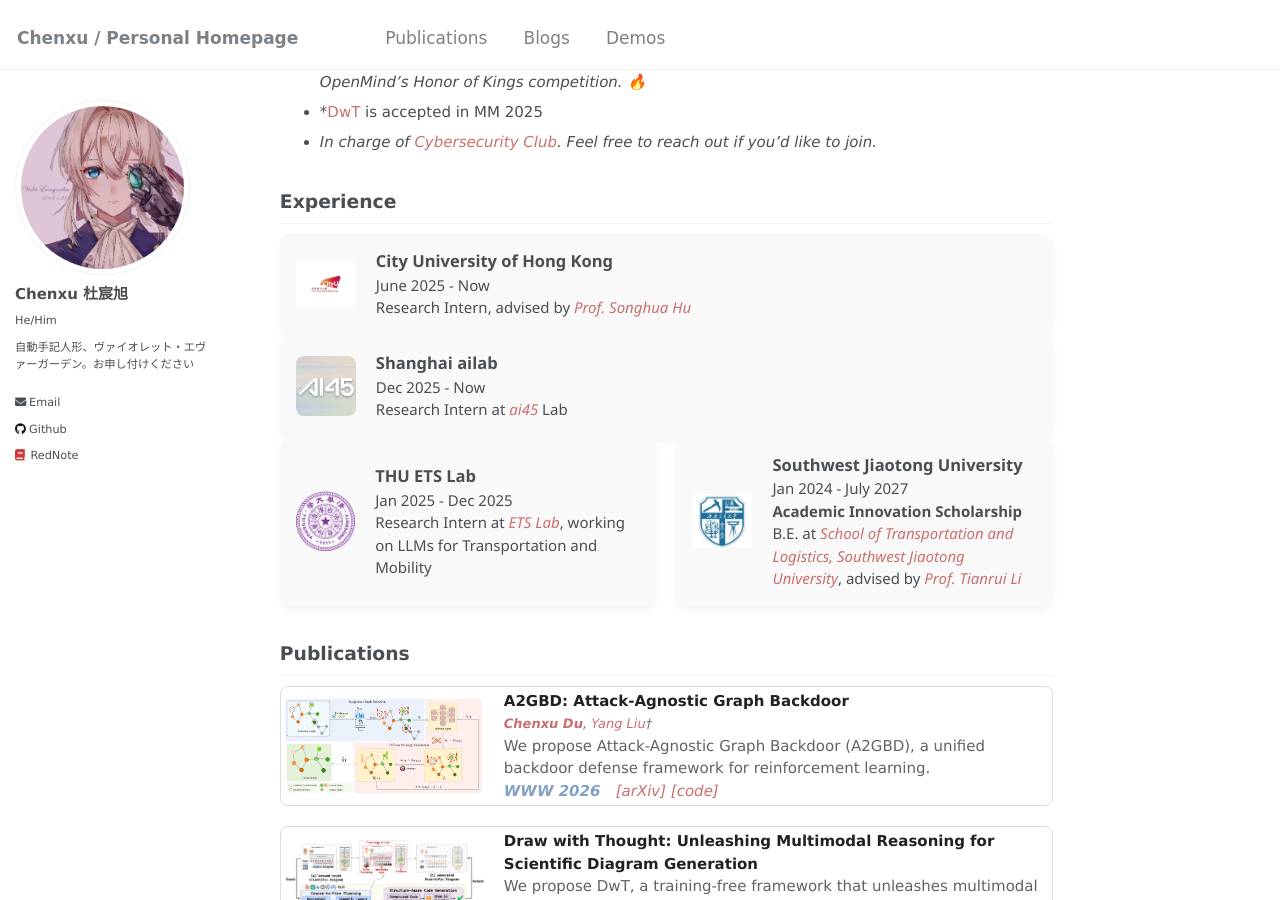
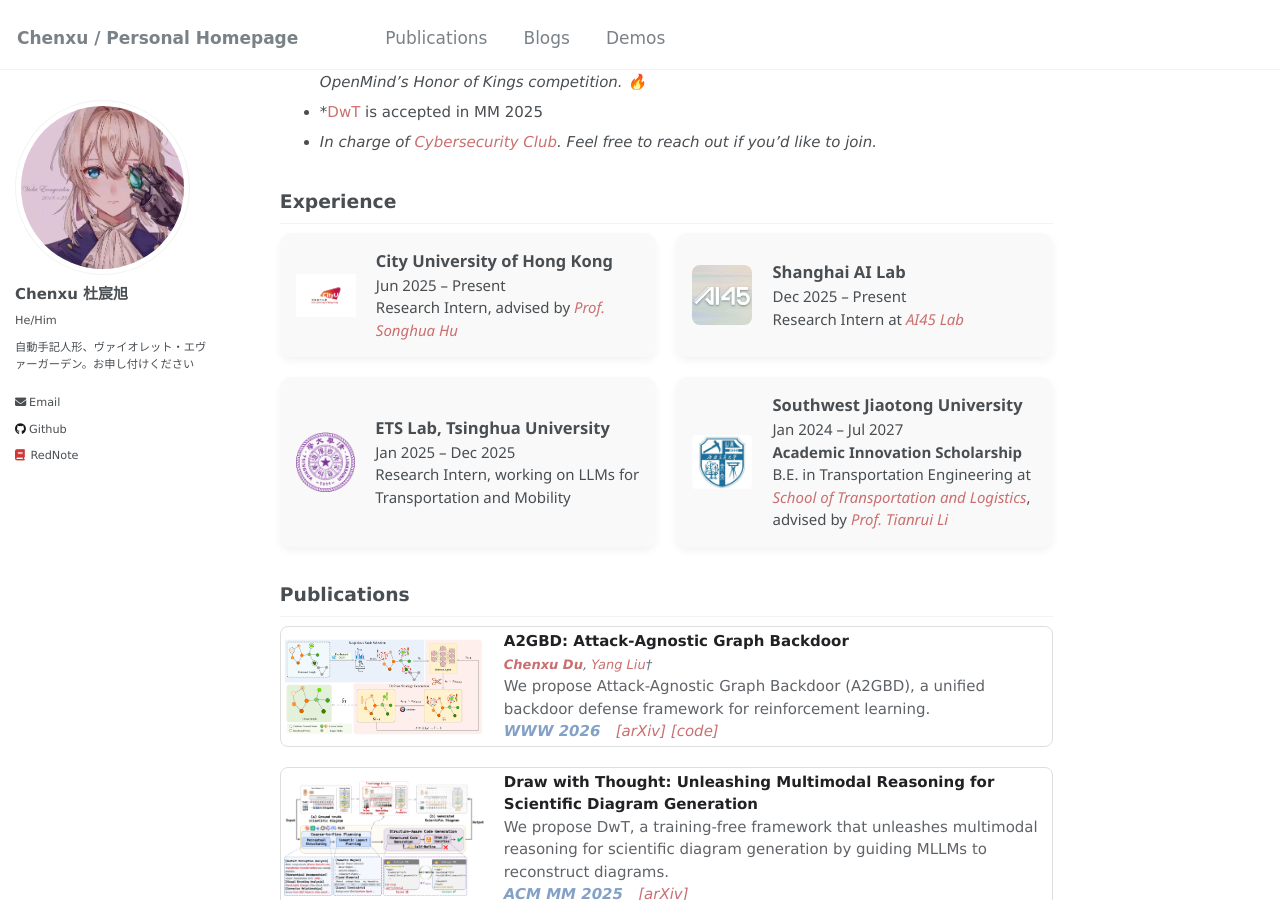
Before and after one commit to Dcx-swjtu/Dcx-swjtu, a Jekyll site: the page built from _pages/about.md, in a window 1280 px wide and 900 px high, scrolled down 327 px. Built offline with Jekyll 4.4.1, drawn with Linux system fonts in a browser that asks for light colours; some web fonts are replaced.

Commit message:
Update experience section formatting and content

```diff
--- a/_pages/about.md
+++ b/_pages/about.md
@@ -188,43 +188,45 @@ News
 Experience
 --------------
 
+  <div class="experience-container">
   <div class="experience-card">
-      <img src="images/Cityu.png" alt="Cityu logo" class="experience-logo">
-      <div class="experience-info">
-          <strong>City University of Hong Kong</strong><br>
-          June 2025 - Now<br>
-          Research Intern, advised by <a href="https://songhuahu-umd.github.io/"><em>Prof. Songhua Hu</em></a>
-      </div>
-  </div>
-
-
-  <div class="experience-card">
-      <img src="images/ailab.jpg" alt="ailab logo" class="experience-logo">
-      <div class="experience-info">
-          <strong>Shanghai ailab</strong><br>
-          Dec 2025 - Now<br>
-          Research Intern at <a href="https://ai45.shlab.org.cn/"><em>ai45</em></a> Lab
-      </div>
-  </div>
-
-<div class="experience-container">
-  <div class="experience-card">
-      <img src="images/thu.png" alt="thu logo" class="experience-logo">
-      <div class="experience-info">
-          <strong>THU ETS Lab</strong><br>
-          Jan 2025 - Dec 2025<br>
-          Research Intern at <a href="https://www.ets.svm.tsinghua.edu.cn/"><em>ETS Lab</em></a>, working on LLMs for Transportation and Mobility
-      </div>
+    <img src="images/Cityu.png" alt="CityU logo" class="experience-logo">
+    <div class="experience-info">
+      <strong>City University of Hong Kong</strong><br>
+      Jun 2025 – Present<br>
+      Research Intern, advised by <a href="https://songhuahu-umd.github.io/"><em>Prof. Songhua Hu</em></a>
+    </div>
   </div>
 
   <div class="experience-card">
-      <img src="images/SWJTU.jpg" alt="SWJTU logo" class="experience-logo">
-      <div class="experience-info">
-          <strong>Southwest Jiaotong University</strong><br>
-          Jan 2024 - July 2027<br>
-          <b>Academic Innovation Scholarship</b><br>
-          B.E. at <a href="https://ctt.swjtu.edu.cn/xygknew/jtgcx.htm"><em>School of Transportation and Logistics, Southwest Jiaotong University</em></a>, advised by <a            href="https://faculty.swjtu.edu.cn/litianrui/zh_CN/index.htm"><em>Prof. Tianrui Li</em></a>
-      </div>
+    <img src="images/ailab.jpg" alt="Shanghai AI Lab logo" class="experience-logo">
+    <div class="experience-info">
+      <strong>Shanghai AI Lab</strong><br>
+      Dec 2025 – Present<br>
+      Research Intern at <a href="https://ai45.shlab.org.cn/"><em>AI45 Lab</em></a>
+    </div>
+  </div>
+
+  <div class="experience-card">
+    <img src="images/thu.png" alt="Tsinghua University logo" class="experience-logo">
+    <div class="experience-info">
+      <strong>ETS Lab, Tsinghua University</strong><br>
+      Jan 2025 – Dec 2025<br>
+      Research Intern, working on LLMs for Transportation and Mobility
+    </div>
+  </div>
+
+  <div class="experience-card">
+    <img src="images/SWJTU.jpg" alt="SWJTU logo" class="experience-logo">
+    <div class="experience-info">
+      <strong>Southwest Jiaotong University</strong><br>
+      Jan 2024 – Jul 2027<br>
+      <b>Academic Innovation Scholarship</b><br>
+      B.E. in Transportation Engineering at
+      <a href="https://ctt.swjtu.edu.cn/xygknew/jtgcx.htm"><em>School of Transportation and Logistics</em></a>,
+      advised by
+      <a href="https://faculty.swjtu.edu.cn/litianrui/zh_CN/index.htm"><em>Prof. Tianrui Li</em></a>
+    </div>
   </div>
 </div>
 
```
